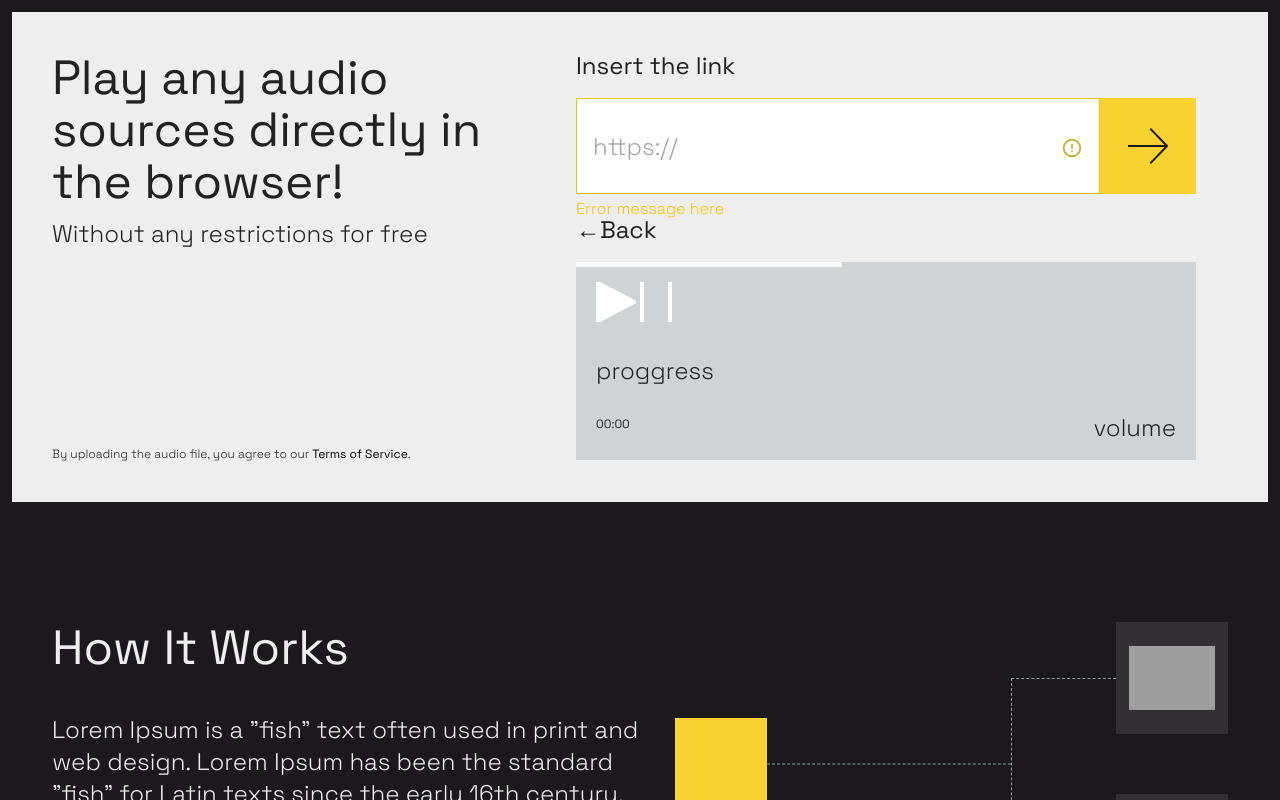
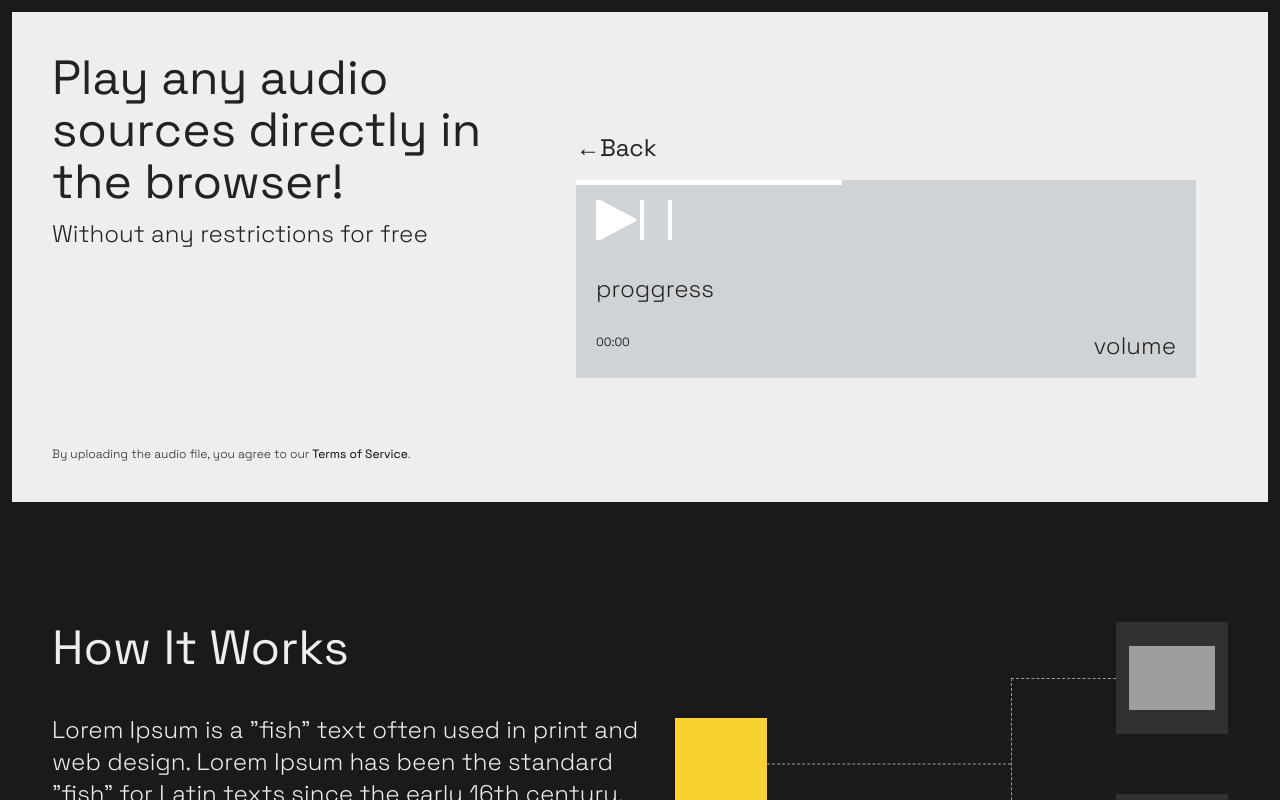
Before and after one commit to Boris-Maslenov/react-audio-player, a React app: page / in a window 1280 px wide. Shown: the top 800 px of the page. Built offline with nearby package versions, Linux system fonts and the light colour scheme; grey boxes are pictures that could not be loaded.

Commit message:
test screens

```diff
--- a/src/components/player/Player.js
+++ b/src/components/player/Player.js
@@ -5,10 +5,15 @@ import { Form } from '../form';
 import { AudioPlayer } from '../audioPlayer/';
 
 export const Player = () => {
+    const SCREEN_MAP = {
+        'form' : <Form />,
+        'player': <AudioPlayer />,
+    }
+    const [screen, setScreen] = useState('player');
+    const content = SCREEN_MAP[screen];
     return(
         <div className="app-player">
-            <Form />
-           <AudioPlayer />
+            {content}
         </div>
     )
 }
```
